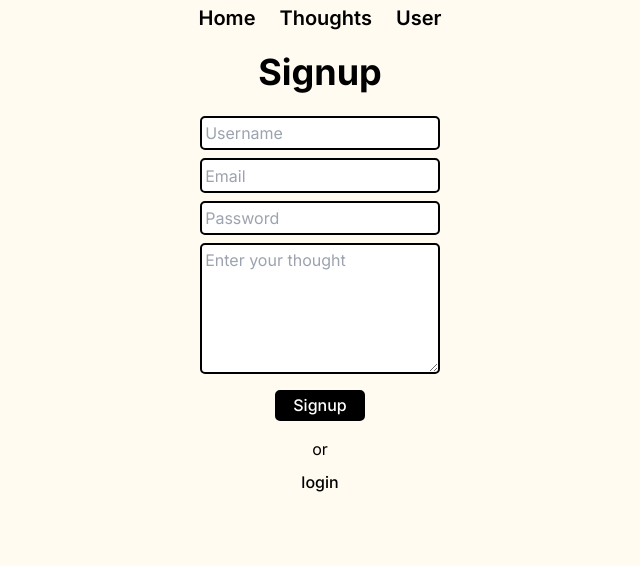
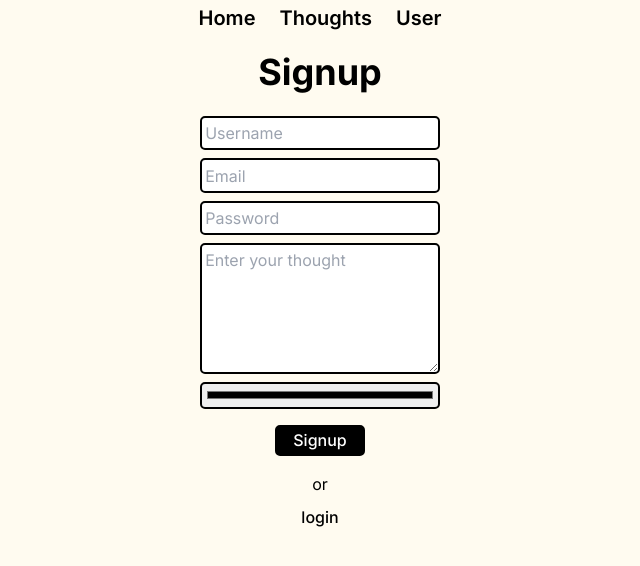
Before and after one commit to MAHARSHI025/fullnext, a Next.js app: page /signup in a window 1280 px wide. Shown: the top 566 px of the page, without its empty margins (320-960 px from the left). Built offline with nearby package versions, Linux system fonts and the light colour scheme.

Commit message:
input color

```diff
--- a/src/app/api/users/profile/route.js
+++ b/src/app/api/users/profile/route.js
@@ -1,8 +1,6 @@
 import { connect } from "@/dbconfig/dbconfig";
 import User from "@/models/usermodel";
 import { NextRequest, NextResponse } from "next/server";
-import bcryptjs from 'bcryptjs'
-import jwt from 'jsonwebtoken'
 
 connect()
 
--- a/src/app/api/users/signup/route.js
+++ b/src/app/api/users/signup/route.js
@@ -10,7 +10,7 @@ export async function POST(NextRequest){
 
     try {
         const reqbody = await NextRequest.json()
-        const {username, email, password, thought} = reqbody
+        const {username, email, password, thought, typer} = reqbody
         console.log(reqbody);
 
         if (username === "" || email === "" || password === "" || thought === "") {
@@ -36,6 +36,7 @@ export async function POST(NextRequest){
             username,
             password: hashedpassword,
             thought,
+            typer
         })
         const saveduser = await newuser.save()
         console.log(saveduser);
--- a/src/app/globals.css
+++ b/src/app/globals.css
@@ -88,7 +88,7 @@ body {
 }
 
 .temp {
-  background-color: #e4daaf82;
+  /* background-color: #e4daaf82; */
   border: 2px solid #77725e;
 }
 
--- a/src/app/signup/page.js
+++ b/src/app/signup/page.js
@@ -14,6 +14,7 @@ function Signup() {
     username: "",
     password: "",
     thought: "",
+    typer: "transparent"
   })
 
   const onsignup = async () => {
@@ -73,10 +74,16 @@ function Signup() {
               onChange={(e) => setuser({ ...user, thought: e.target.value })}
               placeholder='Enter your thought'
             ></textarea>
+            <input
+              type="color"
+              name=""
+              id="typer"
+              onChange={(e) => setuser({ ...user, typer: e.target.value })}
+            />
           </form>
           <button type="submit" onClick={onsignup} id='signup' className=' my-2 from-neutral-50'>Signup</button>
           <h1>or</h1>
-        <button type="submit"  className=' logoutbtn'><Link href={"/login"}>login</Link></button>
+          <button type="submit" className=' logoutbtn'><Link href={"/login"}>login</Link></button>
         </div>
       </div>
     </>
--- a/src/app/thoughts/page.js
+++ b/src/app/thoughts/page.js
@@ -61,7 +61,7 @@ function Thoughts() {
       )}
       <div className="card flex gap-4 justify-center p-4 flex-wrap">
         {apiData?.map(item => (
-          <div className="temp flex flex-col p-4 rounded-lg gap-4" id='carder' key={item._id}>
+          <div className="temp flex flex-col p-4 rounded-lg gap-4" style={{backgroundImage: `linear-gradient(13deg, ${item.typer} , #e4daaf, transparent)`}} id='carder' key={item._id}>
             <div className='upper'>
               <h1>{item.username}</h1>
               <h2>{item.email}</h2>
@@ -69,6 +69,7 @@ function Thoughts() {
             <div>
               <h2>Thought</h2>
               <h1 className='texter'>{item.thought}</h1>
+              <h1 className='texter'>{item?.typer}</h1>
             </div>
           </div>
         ))}
--- a/src/models/usermodel.js
+++ b/src/models/usermodel.js
@@ -23,6 +23,10 @@ const userSchema = new mongoose.Schema({
         type: Boolean,
         default: false
     },
+    typer:{
+        type: String,
+        default:"transparent",
+    },
     verifytoken: String,
     verifytokenexpiry: Date,
 })
```
